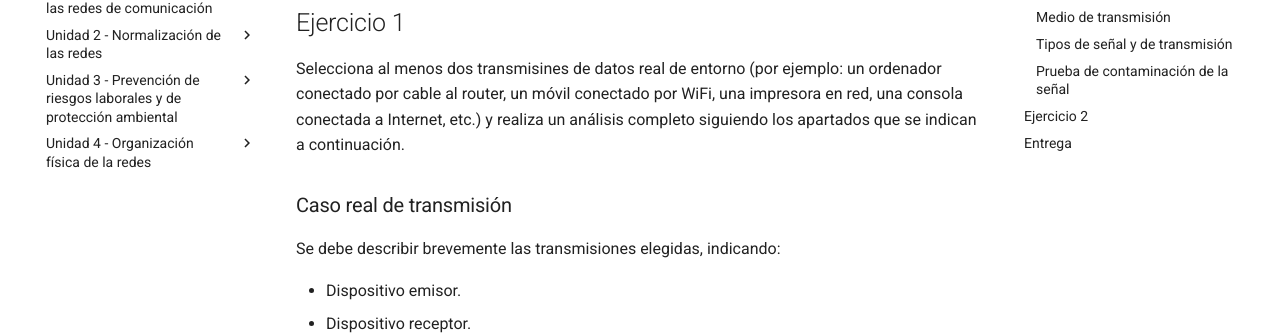
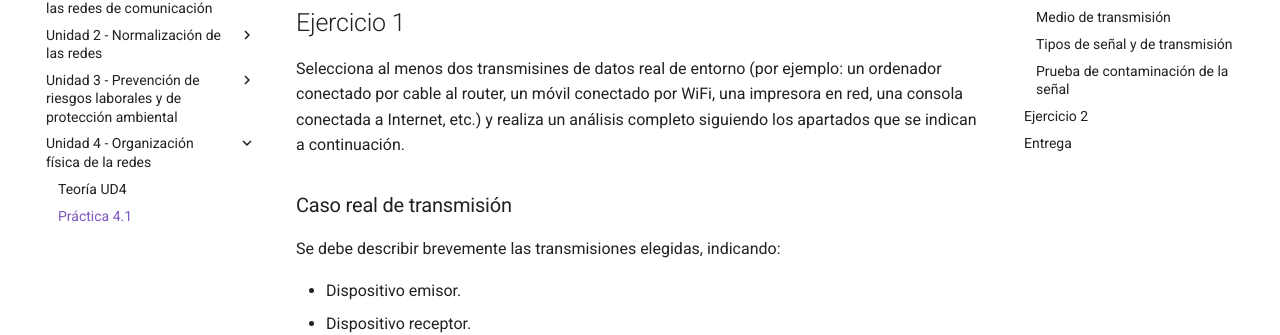
Before and after one commit to Joperpu/rl2526, an MkDocs documentation site: the page built from docs/pr4.1.md, in a window 1280 px wide. Shown: the part 175-510 px from the top of the page. Built offline with MkDocs 1.6.1 and Material for MkDocs 9.7.7, drawn with Linux system fonts in a browser that asks for light colours.

Commit message:
PR4.1.md

```diff
--- a/mkdocs.yml
+++ b/mkdocs.yml
@@ -47,7 +47,7 @@ nav:
     - Práctica 3.2: pr3.2.md
   - Unidad 4 - Organización física de la redes:
     - Teoría UD4: ud4.md
-    #- Práctica 4.1: pr4.1.md
+    - Práctica 4.1: pr4.1.md
 
 copyright: "2025 José María Pérez Puentes - Licencia CC BY-NC-SA 4.0"
 
```
